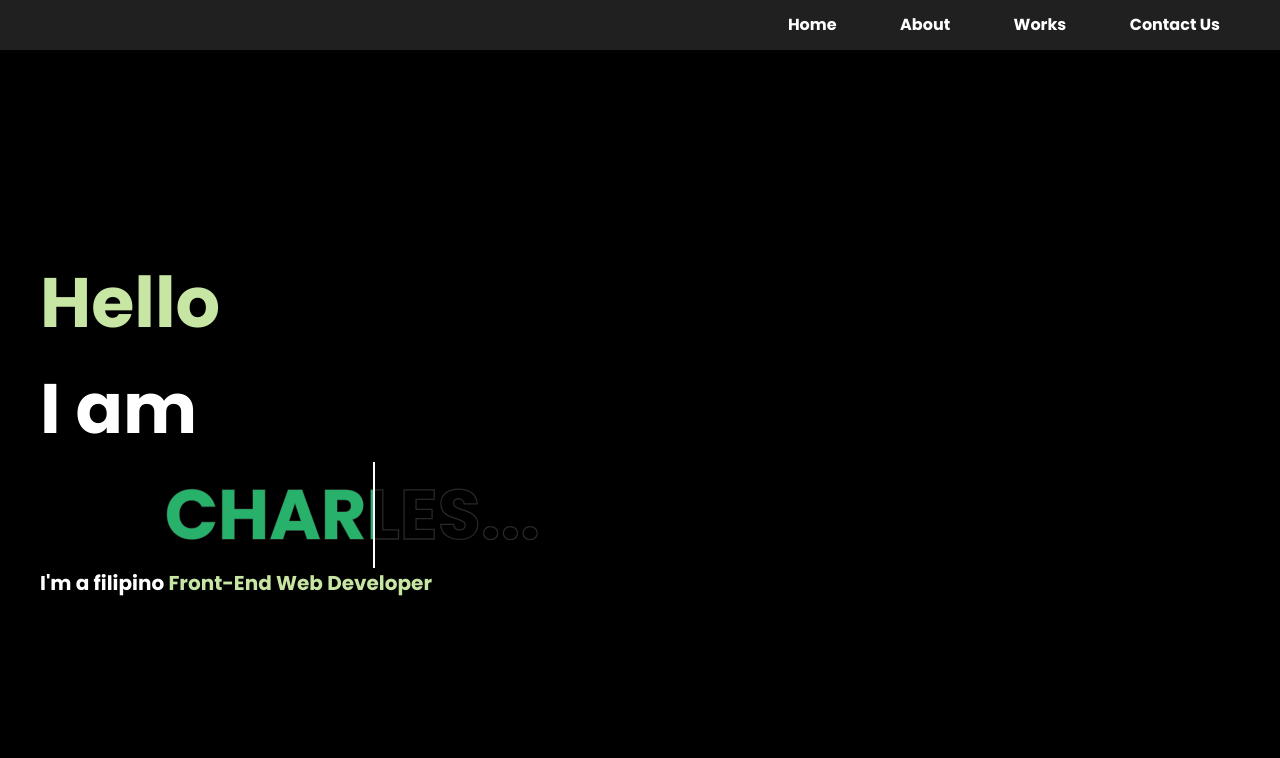
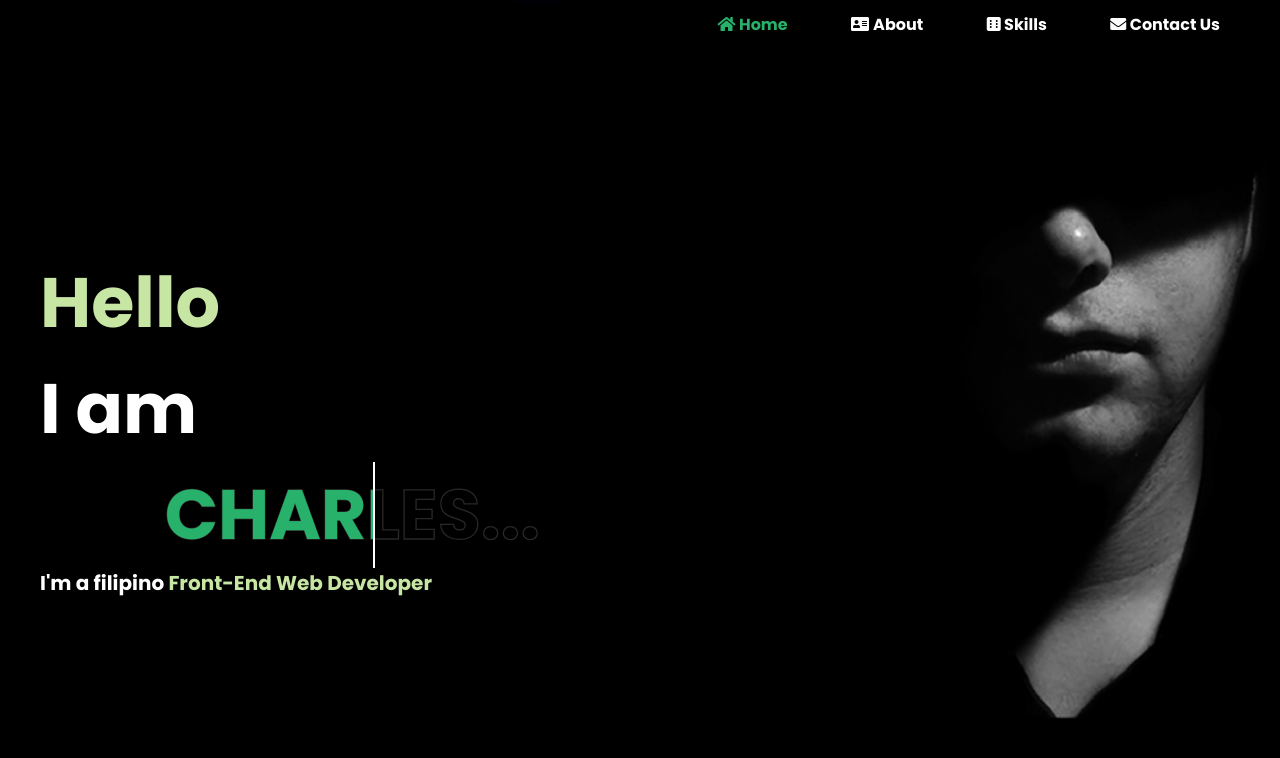
Before and after one commit to user052722/new-porfolio, a plain HTML site: page index.html in a window 1280 px wide. Drawn offline with Linux system fonts and the light colour scheme.

Commit message:
navbar icons

```diff
--- a/css/style.css
+++ b/css/style.css
@@ -6,11 +6,12 @@
   box-sizing: border-box;
 }
 nav {
-  /* nav color */
-  background-color: rgb(32, 32, 32);
+  background-color: #000); /* nav color */
   width: 100%;
   height: 50px;
+  top: 0;
   line-height: 50px;
+  overflow: hidden;
 }
 nav ul {
   float: right;
@@ -20,6 +21,9 @@ nav ul li {
   list-style-type: none;
   display: inline-block;
   transition: 0.7s all;
+}
+.active {
+  color: #28b16a;
 }
 nav ul li a:hover {
   color: #28b16a;
@@ -31,7 +35,8 @@ nav ul li a {
   padding: 30px;
 }
 body {
-  background: #000; /* body cover */
+  background: url("/image/cover.jpg") no-repeat center center/ cover; /* body cover */
+  height: 100vh;
 }
 .text-hello {
   color: #fff;
--- a/index.html
+++ b/index.html
@@ -13,13 +13,12 @@
   <!-- navigationS -->
   <nav>
     <ul>
-      <li><a href="#"><b>Home</b></a></li>
-      <li><a href="#"><b>About</b></a></li>
-      <li><a href="#"><b>Works</b></a></li>
-      <li><a href="#"><b>Contact Us</b></a></li>
+      <li><a class="active" href="#"><i class="fas fa-home"></i>   <b>Home</b></a></li>
+      <li><a href="#"><i class="fas fa-address-card">&nbsp;</i><b>About</b></a></li>
+      <li><a href="#"><i class="fas fa-dice-six"></i>    <b>Skills</b></a></li>
+      <li><a href="#"><i class="fas fa-envelope"></i>   <b>Contact Us</b></a></li>
     </ul>
   </nav>
-
 <!-- bodyS -->
 <p class="text-hello"><span style="color: rgb(199, 230, 164);">Hello</span><br> I am </p>
   <div class="animate">
```
Also changed, not shown: image/cover.jpg (added).
